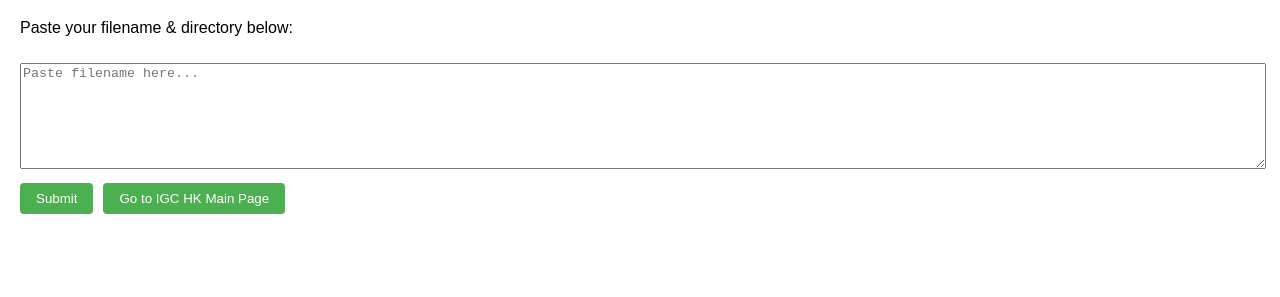
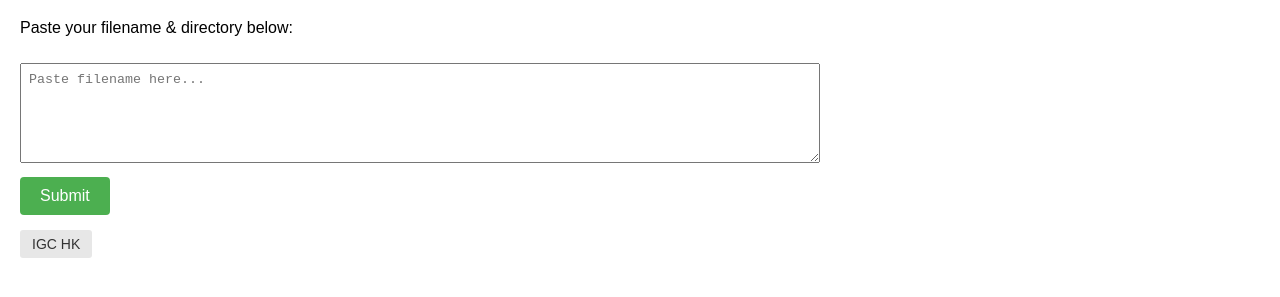
Before and after one commit to IGCHK/files, a plain HTML site: page index.html in a window 1280 px wide. Shown: the part 61-358 px from the top of the page. Drawn offline with Linux system fonts and the light colour scheme.

Commit message:
Update index.html

```diff
--- a/index.html
+++ b/index.html
@@ -8,27 +8,43 @@
         body {
             font-family: Arial, sans-serif;
             margin: 20px;
+            max-width: 800px;
         }
         textarea {
             width: 100%;
             height: 100px;
             margin-top: 10px;
+            padding: 8px;
+            box-sizing: border-box;
         }
-        button {
-            margin-top: 10px;
-            padding: 8px 16px;
+        .main-button {
+            margin: 10px 0;
+            padding: 10px 20px;
             background-color: #4CAF50;
             color: white;
             border: none;
             border-radius: 4px;
             cursor: pointer;
+            font-size: 16px;
+        }
+        .secondary-button {
+            margin: 5px 0;
+            padding: 6px 12px;
+            background-color: #e7e7e7;
+            color: #333;
+            border: none;
+            border-radius: 3px;
+            cursor: pointer;
+            font-size: 14px;
         }
         button:hover {
+            opacity: 0.9;
+        }
+        .main-button:hover {
             background-color: #45a049;
         }
-        .button-container {
-            display: flex;
-            gap: 10px;
+        .secondary-button:hover {
+            background-color: #ddd;
         }
     </style>
 </head>
@@ -36,10 +52,10 @@
     <h1>IGC HK Web File View Page</h1>
     <p>Paste your filename & directory below:</p>
     <textarea id="filename" placeholder="Paste filename here..."></textarea>
-    <div class="button-container">
-        <button onclick="openUrl()">Submit</button>
-        <button onclick="window.open('https://web.igchkshop.dpdns.org/igchk', '_blank')">Go to IGC HK Main Page</button>
-    </div>
+
+    <button class="main-button" onclick="openUrl()">Submit</button>
+    <br>
+    <button class="secondary-button" onclick="window.open('https://web.igchkshop.dpdns.org/igchk', '_blank')">IGC HK</button>
 
     <script>
         function openUrl() {
```
